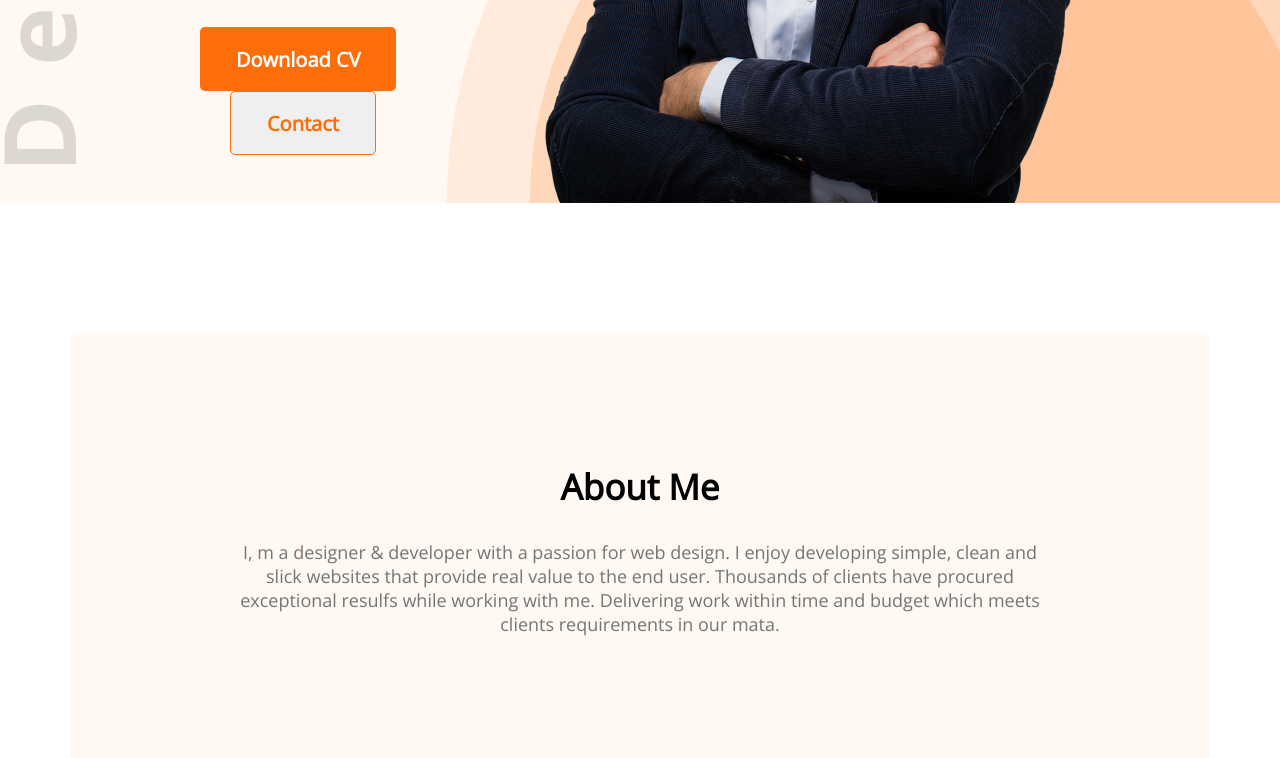
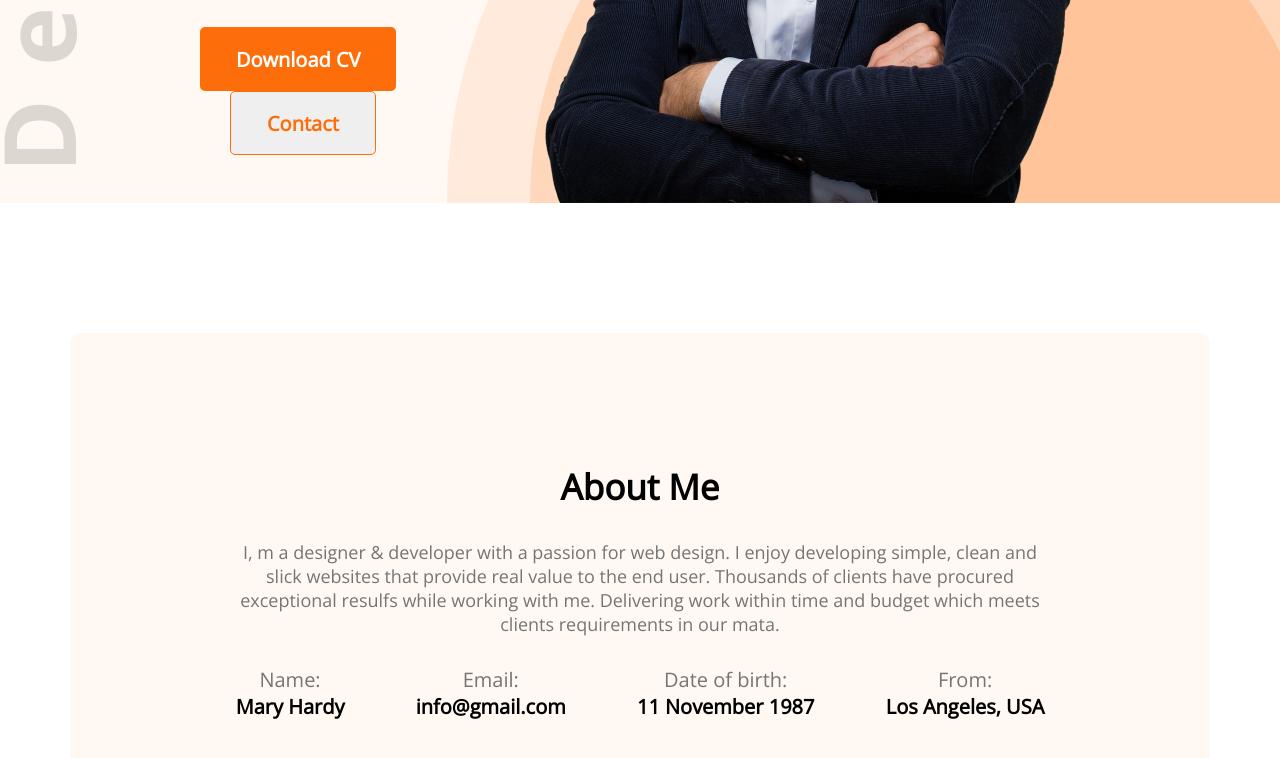
Before and after one commit to mintusikder/developer-portfolio-secend, a plain HTML site: page index.html in a window 1280 px wide. Shown: the part 637-1395 px from the top of the page. Drawn offline with nearby package versions, Linux system fonts and the light colour scheme.

Commit message:
info-description

```diff
--- a/index.html
+++ b/index.html
@@ -36,6 +36,24 @@
         <section class="about">
             <h3 class="section-title">About Me</h3>
             <p class="section-description">I, m a designer & developer with a passion for web design. I enjoy developing simple, clean and slick websites that provide real value to the end user. Thousands of clients have procured exceptional resulfs while working with me. Delivering work within time and budget which meets clients requirements in our mata.</p>
+           <div class="about-info-container">
+                <div class="about-info">
+                    <p class="info-title">Name:</p>
+                    <p class="info-description">Mary Hardy</p>
+                </div>
+                <div class="about-info">
+                    <p class="info-title">Email:</p>
+                    <p class="info-description">info@gmail.com</p>
+                </div>
+                <div class="about-info">
+                    <p class="info-title">Date of birth:</p>
+                    <p class="info-description">11 November 1987</p>
+                </div>
+                <div class="about-info">
+                    <p class="info-title">From:</p>
+                    <p class="info-description">Los Angeles, USA</p>
+                </div>
+           </div>
         </section>
     </main>
     <footer>
--- a/styles/style.css
+++ b/styles/style.css
@@ -99,3 +99,20 @@ main{
     font-weight: 400;
     font-size: 18px;
 }
+.about-info-container{
+    display: flex;
+    gap: 50px;
+    justify-content: space-around;
+}
+.about-info{
+
+}
+.info-title{
+    color: #757575;
+    font-weight: 400;
+    font-size: 20px;
+}
+.info-description{
+    font-weight: 700;
+    font-size: 20px;
+}
```
